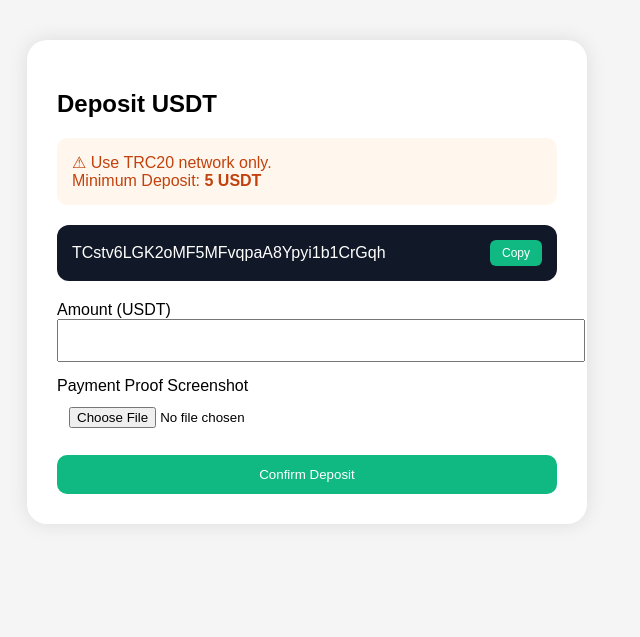
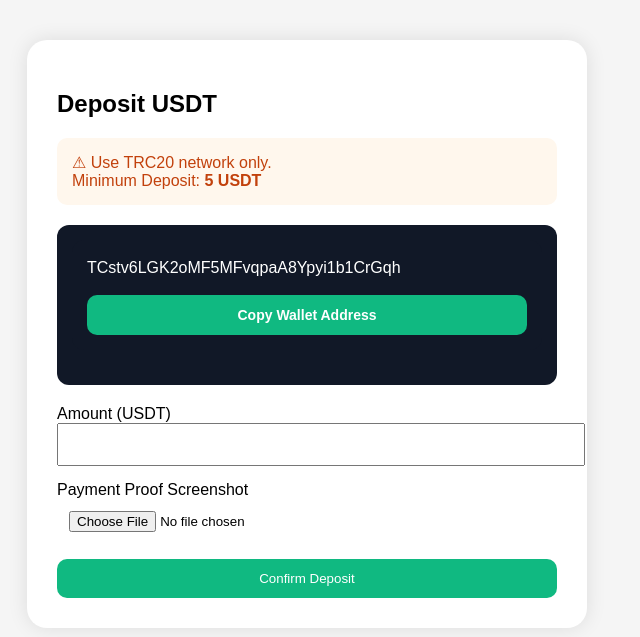
Before and after one commit to placideniyo01-gif/internship, a Django app: page /deposit/ in a window 1280 px wide. Shown: the top 637 px of the page, without its empty margins (333-973 px from the left). Run offline with Django 5.2, Linux system fonts and the light colour scheme; a user stored in the database is signed in.

Commit message:
Fixed deposit wallet copy button layout

```diff
--- a/templates/finance/deposit.html
+++ b/templates/finance/deposit.html
@@ -33,6 +33,12 @@ body{
     margin-bottom:20px;
 }
 
+.wallet-address{
+    word-break:break-all;
+    margin-bottom:15px;
+    line-height:1.6;
+}
+
 .wallet-box{
     background:#111827;
     color:white;
@@ -41,20 +47,16 @@ body{
     margin-bottom:20px;
 }
 
-.wallet-row{
-    display:flex;
-    justify-content:space-between;
-    align-items:center;
-}
-
 .copy-btn{
+    width:100%;
     border:none;
     background:#10b981;
     color:white;
-    padding:6px 12px;
-    border-radius:6px;
+    padding:12px;
+    border-radius:10px;
     cursor:pointer;
-    font-size:12px;
+    font-size:14px;
+    font-weight:bold;
 }
 
 .notification{
@@ -102,18 +104,23 @@ button.submit{
 
     <div class="wallet-box">
 
-        <div class="wallet-row">
+        <div class="wallet-box">
 
-            <span id="wallet">
-                TCstv6LGK2oMF5MFvqpaA8Ypyi1b1CrGqh
-            </span>
+            <div class="wallet-address">
+
+                <span id="wallet">
+                    TCstv6LGK2oMF5MFvqpaA8Ypyi1b1CrGqh
+                </span>
+
+            </div>
 
             <button
                 type="button"
                 class="copy-btn"
-                onclick="copyWallet()"
-            >
-                Copy
+                onclick="copyWallet()">
+
+                Copy Wallet Address
+
             </button>
 
         </div>
```
